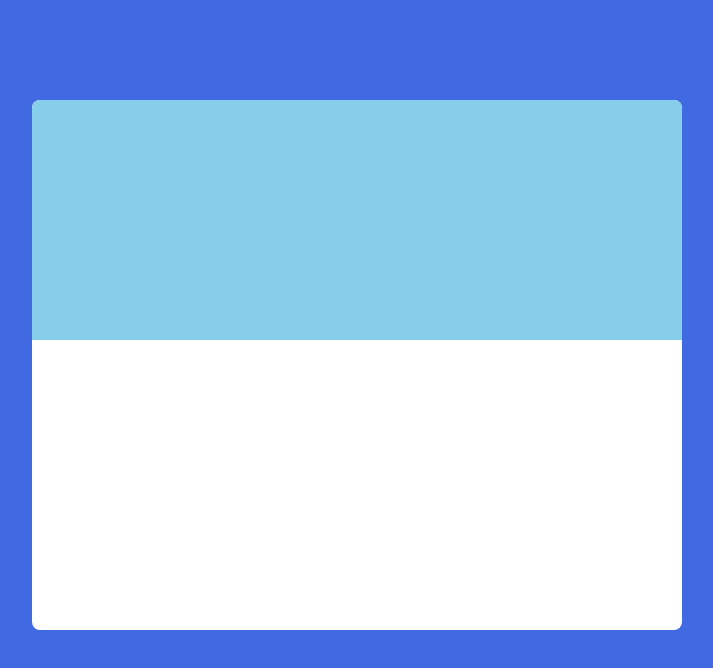
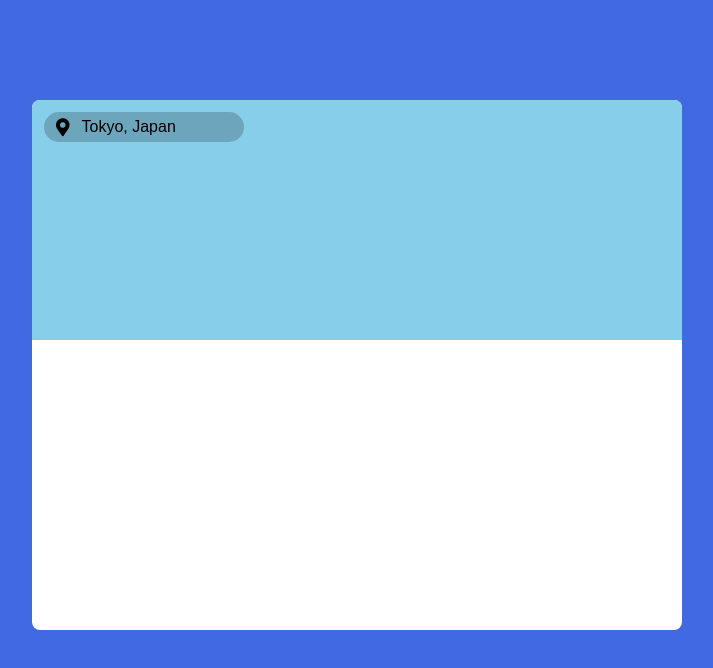
Before and after one commit to balkarjun/vue-forecaster, a Vue app: page / in a window 1280 px wide. Shown: the top 668 px of the page, without its empty margins (283-996 px from the left). Built offline with nearby package versions, Linux system fonts and the light colour scheme.

Commit message:
Create inputbar

```diff
--- a/src/App.vue
+++ b/src/App.vue
@@ -1,9 +1,14 @@
 <template>
   <main>
-    <section class="top">
-
+    <section class="info">
+      <div class="top">
+        <div class="inputbar">
+          <i class="fas fa-map-marker-alt"></i>
+          <input type="text" value="Tokyo, Japan">
+        </div>
+      </div>
     </section>
-    <section class="bottom">
+    <section>
 
     </section>
   </main>
@@ -423,8 +428,15 @@ export default {
 </script>
 
 <style>
+* {
+  padding: 0;
+  margin: 0;
+  box-sizing: border-box;
+}
+
 body {
   background-color: royalblue;
+  font-family: sans-serif;
 }
 
 main {
@@ -435,9 +447,37 @@ main {
   background-color: white;
 }
 
-.top {
+.info {
   height: 240px;
   border-radius: 8px 8px 0 0;
   background-color: skyblue;
 }
+
+.top {
+  padding: 12px;
+}
+
+.inputbar {
+  display: flex;
+  height: 30px;
+  width: 200px;
+  background-color: rgba(0, 0, 0, .2);
+  border-radius: 15px;
+  align-items: center;
+}
+
+.inputbar i {
+  padding: 0 12px;
+  font-size: 18px;
+}
+
+input {
+  font: inherit;
+  height: 100%;
+  width: 100%;
+  background-color: transparent;
+  border-radius: 0 15px 15px 0;
+  border: none;
+  outline: none;
+}
 </style>
```
